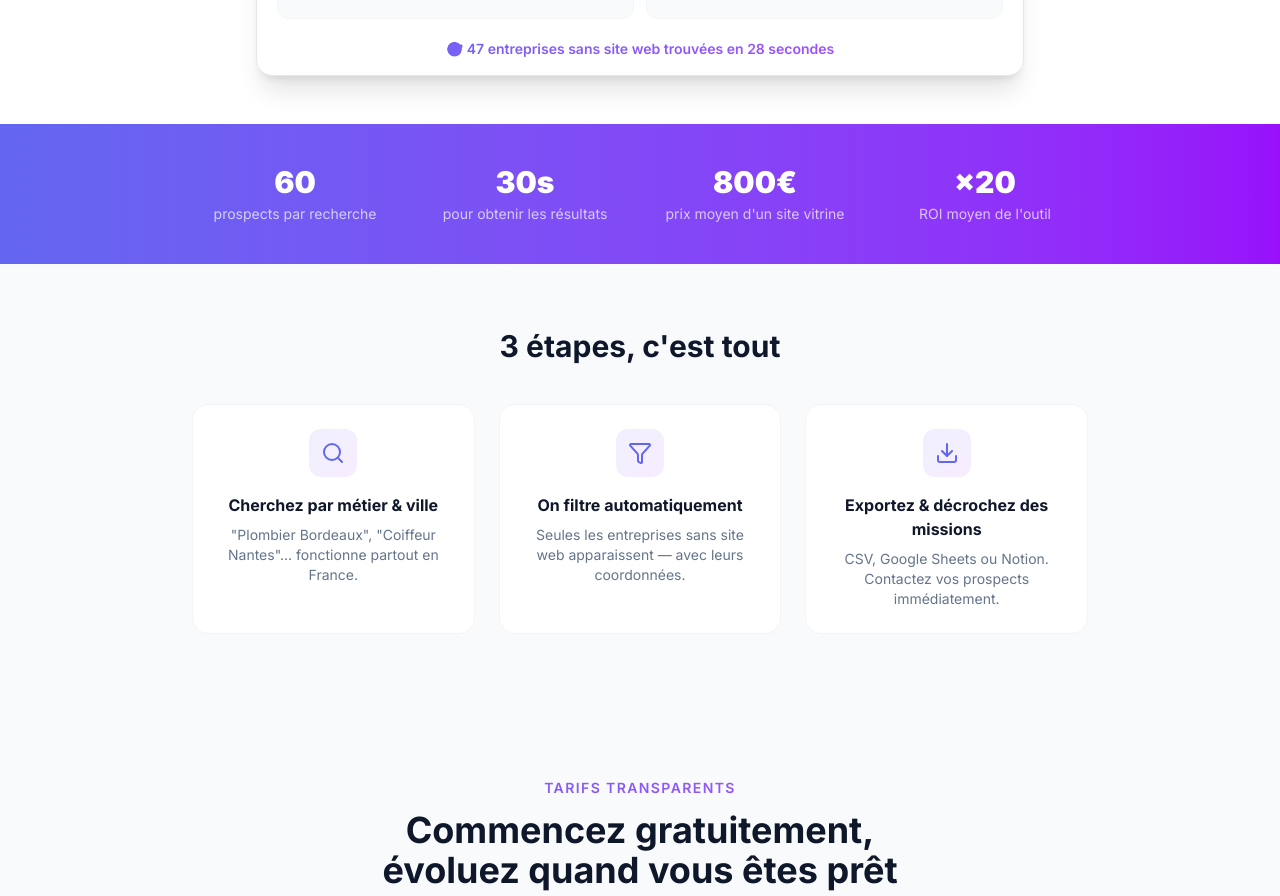
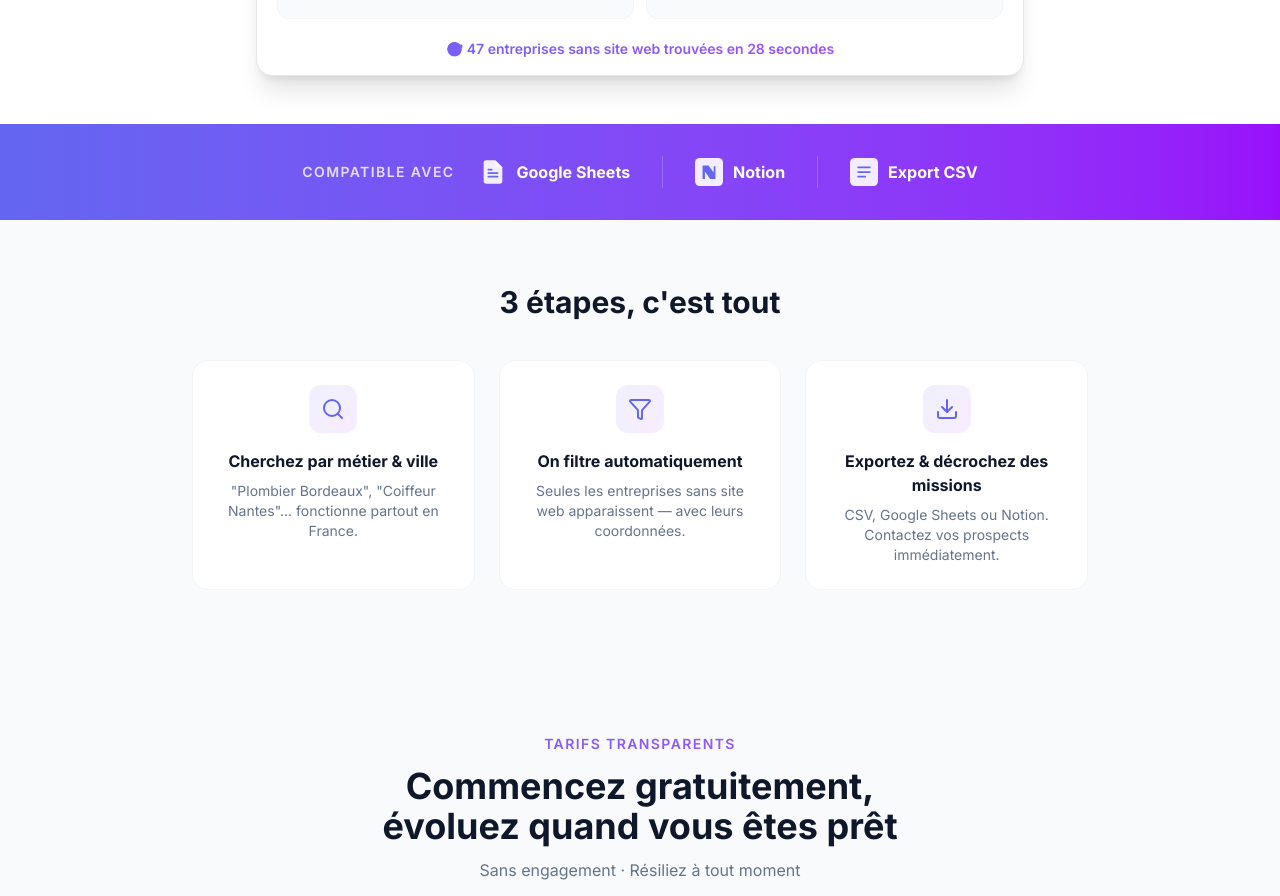
Before and after one commit to mtps-group/prospection-app, a Next.js app: page / in a window 1280 px wide. Shown: the part 820-1716 px from the top of the page. Built offline with nearby package versions, Linux system fonts and the light colour scheme; no server answers.

Commit message:
Barre compatibilité Google Sheets, Notion, CSV

```diff
--- a/src/app/page.tsx
+++ b/src/app/page.tsx
@@ -127,20 +127,45 @@ export default function LandingPage() {
         </div>
       </section>
 
-      {/* ── Stats rapides ────────────────────────────── */}
-      <section className="py-10 px-4 bg-gradient-to-r from-primary to-purple-600">
-        <div className="max-w-4xl mx-auto grid grid-cols-2 md:grid-cols-4 gap-6 text-center text-white">
-          {[
-            { value: '60', label: 'prospects par recherche' },
-            { value: '30s', label: 'pour obtenir les résultats' },
-            { value: '800€', label: 'prix moyen d\'un site vitrine' },
-            { value: '×20', label: 'ROI moyen de l\'outil' },
-          ].map((stat) => (
-            <div key={stat.value}>
-              <p className="text-3xl font-black mb-1">{stat.value}</p>
-              <p className="text-sm text-white/70">{stat.label}</p>
+      {/* ── Compatibilité outils ─────────────────────── */}
+      <section className="py-8 px-4 bg-gradient-to-r from-primary to-purple-600">
+        <div className="max-w-4xl mx-auto flex flex-col sm:flex-row items-center justify-center gap-6 text-white">
+          <p className="text-sm font-semibold text-white/80 uppercase tracking-widest">Compatible avec</p>
+          <div className="flex items-center gap-8">
+
+            {/* Google Sheets */}
+            <div className="flex items-center gap-2.5">
+              <svg className="h-7 w-7 flex-shrink-0" viewBox="0 0 24 24" fill="none" xmlns="http://www.w3.org/2000/svg">
+                <path d="M14 2H6a2 2 0 0 0-2 2v16a2 2 0 0 0 2 2h12a2 2 0 0 0 2-2V8l-6-6z" fill="white" fillOpacity="0.9"/>
+                <path d="M14 2v6h6" fill="white" fillOpacity="0.6"/>
+                <path d="M8 13h8M8 16h8M8 10h3" stroke="#6366f1" strokeWidth="1.4" strokeLinecap="round"/>
+              </svg>
+              <span className="text-base font-bold text-white">Google Sheets</span>
             </div>
-          ))}
+
+            <div className="w-px h-8 bg-white/20" />
+
+            {/* Notion */}
+            <div className="flex items-center gap-2.5">
+              <svg className="h-7 w-7 flex-shrink-0" viewBox="0 0 24 24" fill="none" xmlns="http://www.w3.org/2000/svg">
+                <rect width="24" height="24" rx="4" fill="white" fillOpacity="0.9"/>
+                <path d="M6.5 6.5h5l4.5 6V7h1.5v11H13l-4.5-6.5V18H6.5V6.5z" fill="#6366f1"/>
+              </svg>
+              <span className="text-base font-bold text-white">Notion</span>
+            </div>
+
+            <div className="w-px h-8 bg-white/20" />
+
+            {/* CSV */}
+            <div className="flex items-center gap-2.5">
+              <svg className="h-7 w-7 flex-shrink-0" viewBox="0 0 24 24" fill="none" xmlns="http://www.w3.org/2000/svg">
+                <rect width="24" height="24" rx="4" fill="white" fillOpacity="0.9"/>
+                <path d="M7 8h10M7 12h10M7 16h6" stroke="#6366f1" strokeWidth="1.5" strokeLinecap="round"/>
+              </svg>
+              <span className="text-base font-bold text-white">Export CSV</span>
+            </div>
+
+          </div>
         </div>
       </section>
 
```
